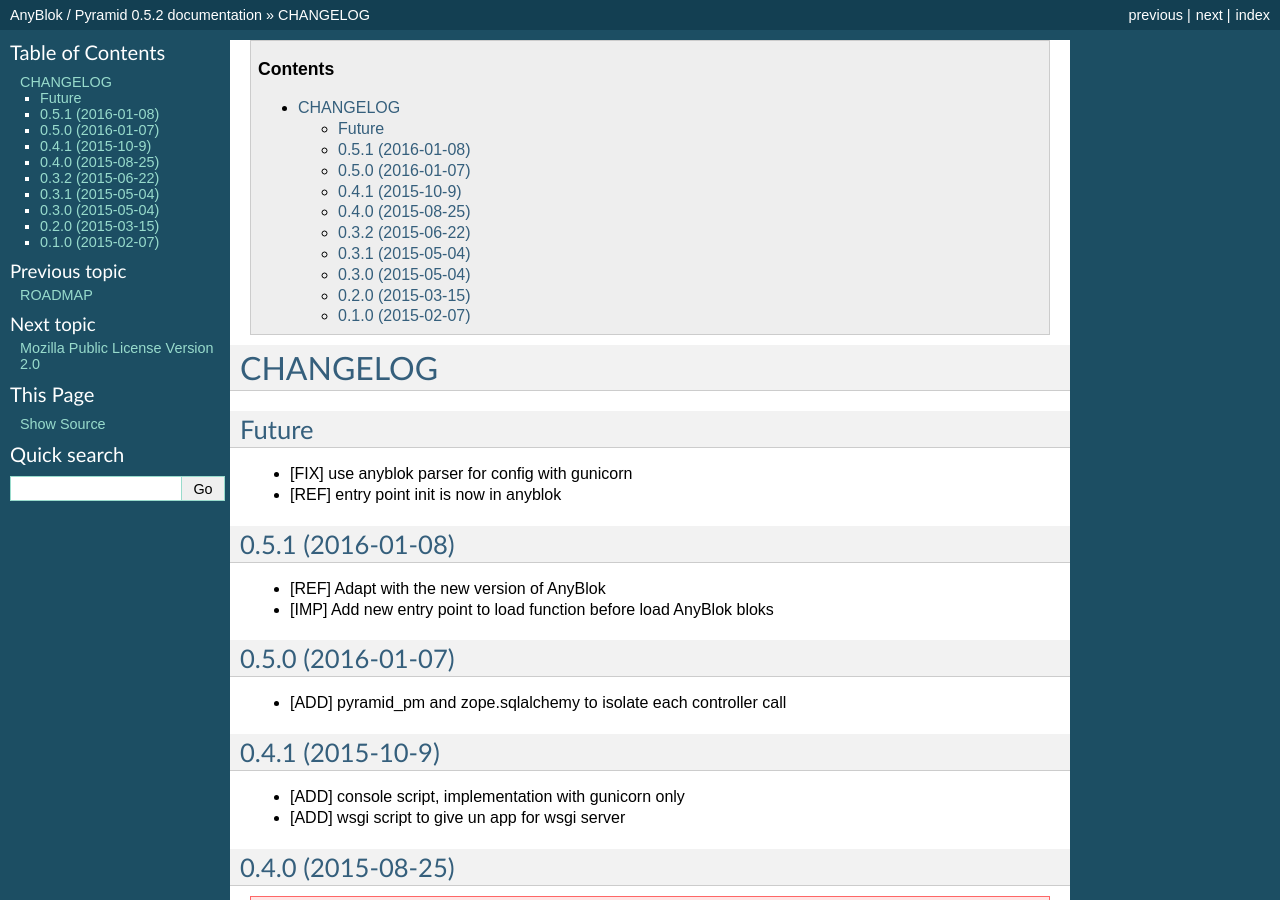
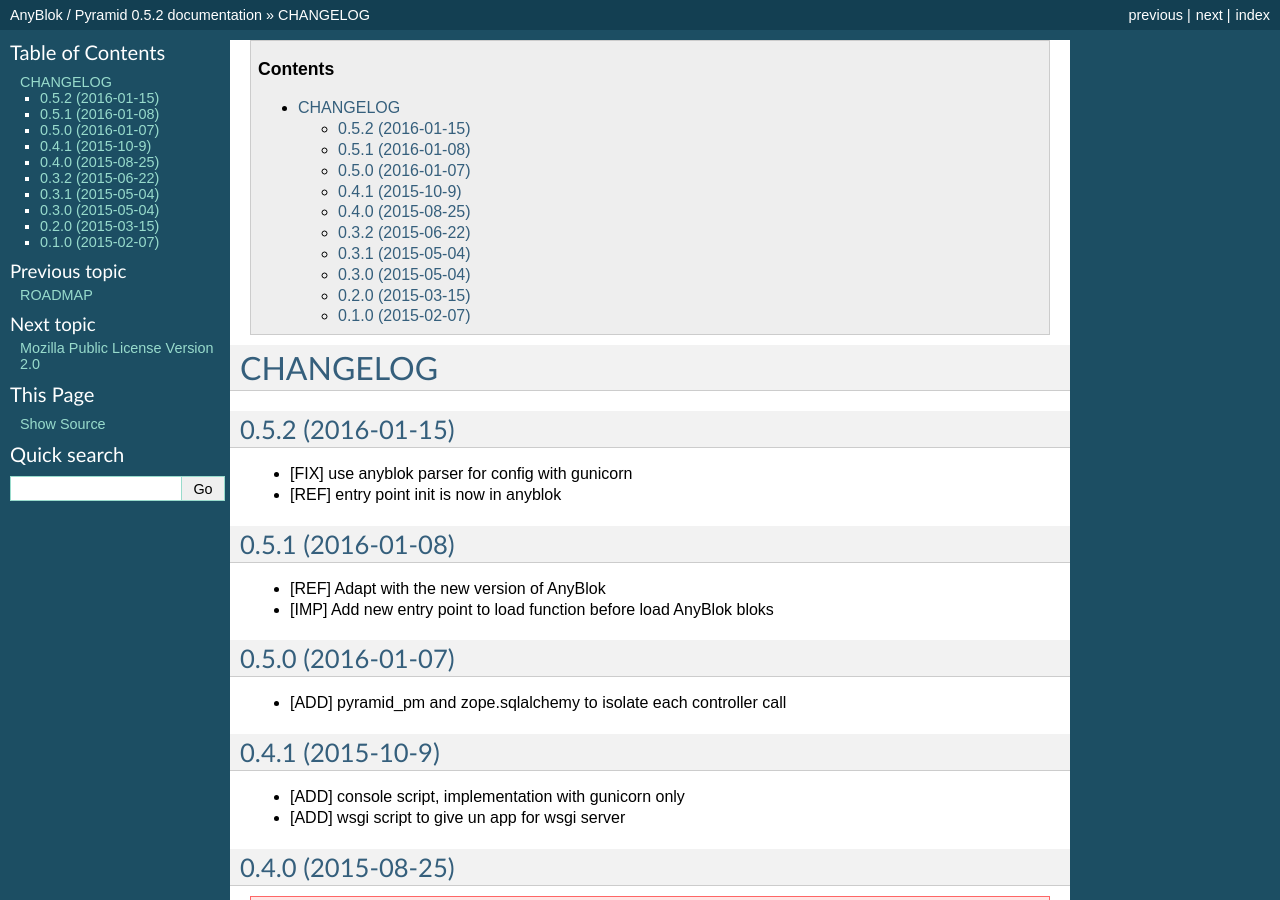
Before and after one commit to AnyBlok/Anyblok_Pyramid, a Sphinx documentation site: the page built from doc/CHANGES.rst, in a window 1280 px wide and 900 px high. Built offline with Sphinx 7.4.7, drawn with Linux system fonts in a browser that asks for light colours; the version number is read from the project's files by our own code.

Commit message:
release 0.5.2

```diff
--- a/doc/CHANGES.rst
+++ b/doc/CHANGES.rst
@@ -11,8 +11,8 @@
 CHANGELOG
 =========
 
-Future
-------
+0.5.2 (2016-01-15)
+------------------
 
 * [FIX] use anyblok parser for config with gunicorn
 * [REF] entry point init is now in anyblok
```
